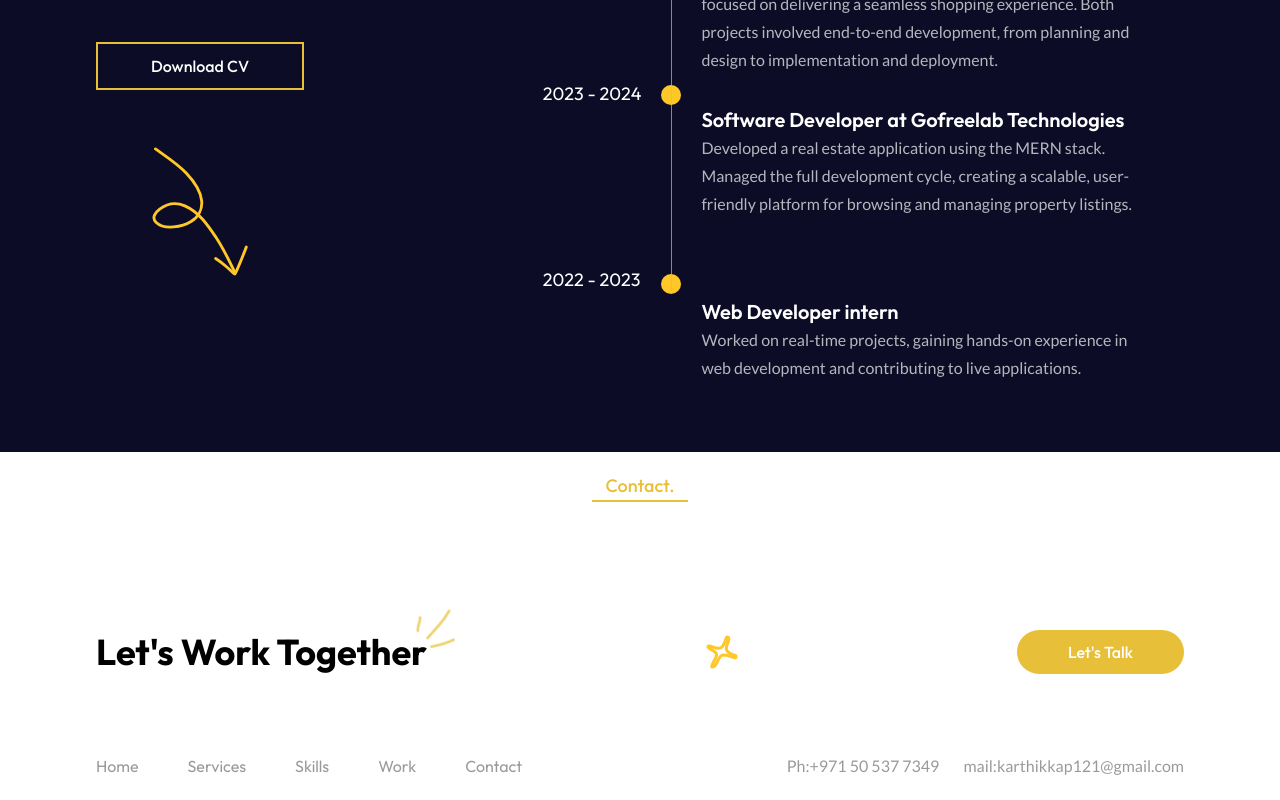
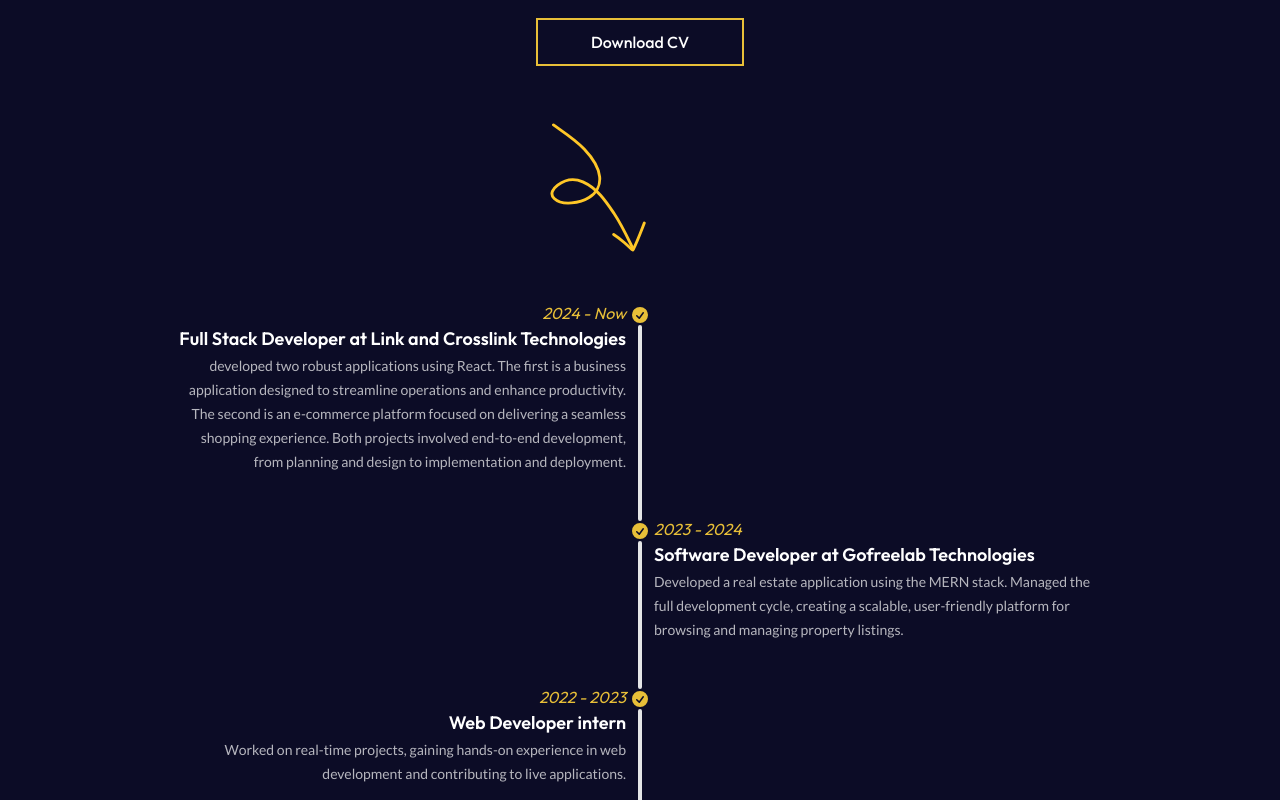
Before and after one commit to karthikdedsec/Portfolio, a React (Vite) app: page / in a window 1280 px wide. Shown: the part 3500-4300 px from the top of the page. Built offline with nearby package versions, Linux system fonts and the light colour scheme.

Commit message:
install daisyui and install timeline

```diff
--- a/package.json
+++ b/package.json
@@ -21,6 +21,7 @@
     "@types/react-dom": "^18.3.0",
     "@vitejs/plugin-react-swc": "^3.5.0",
     "autoprefixer": "^10.4.19",
+    "daisyui": "^4.12.10",
     "eslint": "^8.57.0",
     "eslint-plugin-react": "^7.34.3",
     "eslint-plugin-react-hooks": "^4.6.2",
--- a/src/components/Experience.jsx
+++ b/src/components/Experience.jsx
@@ -10,27 +10,29 @@ const Experience = () => {
         </p>
         <hr className="w-24 mx-auto border-[1px] border-[#E8BF38]" />
         {/* content */}
-        <div className="flex flex-col gap-3 md:flex-row justify-between mt-5 pt-24">
+        <div className="flex flex-col gap-3 justify-center items-center mt-5 pt-24">
           {/* experience */}
-          <div className="flex flex-col md:w-[444px] gap-14">
+          <div className="flex flex-col md:w-[860px] gap-14">
             <div className="relative">
-              <h1 className=" w-auto font-OutFit text-3xl md:text-4xl font-bold  text-white">
+              <h1 className=" w-auto font-OutFit text-3xl md:text-4xl font-bold md:text-center  text-white">
                 My Experience
               </h1>
               {/* absolute component */}
-              <div className="absolute z-50 left-64 bottom-6">
+              <div className="absolute z-50 right-48 sm:right-96 md:right-64 bottom-6">
                 <img src={lines} alt="lines" />
               </div>
             </div>
-            <p className="text-[rgba(255,255,255,0.70)] text-sm md:text-base leading-9">
+            <p className="text-[rgba(255,255,255,0.70)] text-sm md:text-base md:text-center leading-9">
               Web developer with expertise in the MERN stack and PostgreSQL.
               Skilled in building responsive, user-friendly websites and
               managing projects from concept to deployment.
             </p>
-            <button className="font-OutFit font-medium px-[51px] py-[10px] border-2 border-[#E8BF38] text-white hover:bg-[#E8BF38] hover:text-black transform transition-all duration-500 ease-in-out w-52">
-              Download CV
-            </button>
-            <div className="ml-14 ">
+            <div className="md:flex md:justify-center md:items-center">
+              <button className="font-OutFit font-medium px-[51px] py-[10px] border-2 border-[#E8BF38] text-white hover:bg-[#E8BF38] hover:text-black transform transition-all duration-500 ease-in-out w-52">
+                Download CV
+              </button>
+            </div>
+            <div className="md:ml-[340px]">
               <img
                 className="w-[96px] h-[131px] object-contain"
                 src={RoundArrow}
@@ -40,7 +42,7 @@ const Experience = () => {
           </div>
           {/* right */}
           <div className="flex gap-5 py-8">
-            <div className="h-[444px] flex flex-col justify-between font-OutFit text-white text-nowrap text-base md:text-lg">
+            {/* <div className="h-[444px] flex flex-col justify-between font-OutFit text-white text-nowrap text-base md:text-lg">
               <p>2024 - Now</p>
               <p className="pt-11">2023 - 2024</p>
               <p>2022 - 2023 </p>
@@ -100,7 +102,104 @@ const Experience = () => {
                   web development and contributing to live applications.
                 </p>
               </div>
-            </div>
+            </div> */}
+            <ul className="timeline timeline-snap-icon max-md:timeline-compact timeline-vertical">
+              <li>
+                <div className="timeline-middle">
+                  <svg
+                    xmlns="http://www.w3.org/2000/svg"
+                    viewBox="0 0 20 20"
+                    fill="#E8BF38"
+                    className="h-5 w-5"
+                  >
+                    <path
+                      fillRule="evenodd"
+                      d="M10 18a8 8 0 100-16 8 8 0 000 16zm3.857-9.809a.75.75 0 00-1.214-.882l-3.483 4.79-1.88-1.88a.75.75 0 10-1.06 1.061l2.5 2.5a.75.75 0 001.137-.089l4-5.5z"
+                      clipRule="evenodd"
+                    />
+                  </svg>
+                </div>
+                <div className="timeline-start mb-10 md:text-end lg:w-[450px]">
+                  <time className="italic text-[#E8BF38] font-OutFit">
+                    2024 - Now
+                  </time>
+                  <div className="text-lg font-semibold text-white font-OutFit">
+                    Full Stack Developer at Link and Crosslink Technologies
+                  </div>
+                  <span className="text-[rgba(255,255,255,0.70)] text-sm">
+                    developed two robust applications using React. The first is
+                    a business application designed to streamline operations and
+                    enhance productivity. The second is an e-commerce platform
+                    focused on delivering a seamless shopping experience. Both
+                    projects involved end-to-end development, from planning and
+                    design to implementation and deployment.
+                  </span>
+                </div>
+                <hr />
+              </li>
+              <li>
+                <hr />
+                <div className="timeline-middle">
+                  <svg
+                    xmlns="http://www.w3.org/2000/svg"
+                    viewBox="0 0 20 20"
+                    fill="#E8BF38"
+                    className="h-5 w-5"
+                  >
+                    <path
+                      fillRule="evenodd"
+                      d="M10 18a8 8 0 100-16 8 8 0 000 16zm3.857-9.809a.75.75 0 00-1.214-.882l-3.483 4.79-1.88-1.88a.75.75 0 10-1.06 1.061l2.5 2.5a.75.75 0 001.137-.089l4-5.5z"
+                      clipRule="evenodd"
+                    />
+                  </svg>
+                </div>
+                <div className="timeline-end mb-10 lg:w-[450px]">
+                  <time className="font-OutFit italic text-[#E8BF38]">
+                    2023 - 2024
+                  </time>
+                  <div className="text-lg font-semibold text-white font-OutFit">
+                    Software Developer at Gofreelab Technologies
+                  </div>
+                  <span className="text-[rgba(255,255,255,0.70)] text-sm">
+                    Developed a real estate application using the MERN stack.
+                    Managed the full development cycle, creating a scalable,
+                    user-friendly platform for browsing and managing property
+                    listings.
+                  </span>
+                </div>
+                <hr />
+              </li>
+              <li>
+                <hr />
+                <div className="timeline-middle">
+                  <svg
+                    xmlns="http://www.w3.org/2000/svg"
+                    viewBox="0 0 20 20"
+                    fill="#E8BF38"
+                    className="h-5 w-5"
+                  >
+                    <path
+                      fillRule="evenodd"
+                      d="M10 18a8 8 0 100-16 8 8 0 000 16zm3.857-9.809a.75.75 0 00-1.214-.882l-3.483 4.79-1.88-1.88a.75.75 0 10-1.06 1.061l2.5 2.5a.75.75 0 001.137-.089l4-5.5z"
+                      clipRule="evenodd"
+                    />
+                  </svg>
+                </div>
+                <div className="timeline-start mb-10 md:text-end lg:w-[450px]">
+                  <time className="font-OutFit italic text-[#E8BF38]">
+                    2022 - 2023
+                  </time>
+                  <div className="text-lg font-semibold text-white font-OutFit">
+                    Web Developer intern
+                  </div>
+                  <span className="text-[rgba(255,255,255,0.70)] text-sm">
+                    Worked on real-time projects, gaining hands-on experience in
+                    web development and contributing to live applications.
+                  </span>
+                </div>
+                <hr />
+              </li>
+            </ul>
           </div>
         </div>
       </div>
--- a/src/components/Hero.jsx
+++ b/src/components/Hero.jsx
@@ -10,18 +10,18 @@ const Hero = () => {
       <div className="section-container">
         <div className="flex md:flex-row flex-col-reverse gap-5 items-center justify-around py-10">
           {/* experience on mobile screen */}
-          <div className="md:hidden flex flex-row justify-between pt-7 w-full text-white">
-            <div className="w-24">
+          <div className="md:hidden flex flex-row justify-between  pt-16 w-full text-white">
+            <div className="w-24 text-center">
               <h1 className="text-2xl font-OutFit font-bold">2+</h1>
-              <p className="text-sm">Years of experience</p>
+              <p className="text-xs">Years of experience</p>
             </div>
-            <div className="w-24">
+            <div className="w-24 text-center">
               <h1 className="text-2xl font-OutFit font-bold">100%</h1>
-              <p className="text-sm">satisfied results</p>
+              <p className="text-xs">satisfied results</p>
             </div>
-            <div className="w-24">
+            <div className="w-24 text-center">
               <h1 className="text-2xl font-OutFit font-bold">34+</h1>
-              <p className="text-sm">Projects</p>
+              <p className="text-xs">Projects</p>
             </div>
           </div>
           {/* text */}
--- a/tailwind.config.js
+++ b/tailwind.config.js
@@ -11,5 +11,5 @@ export default {
       },
     },
   },
-  plugins: [],
+  plugins: [require("daisyui")],
 };
```
Also changed, not shown: 1 other file (tests, documents, lock files or other folders).
